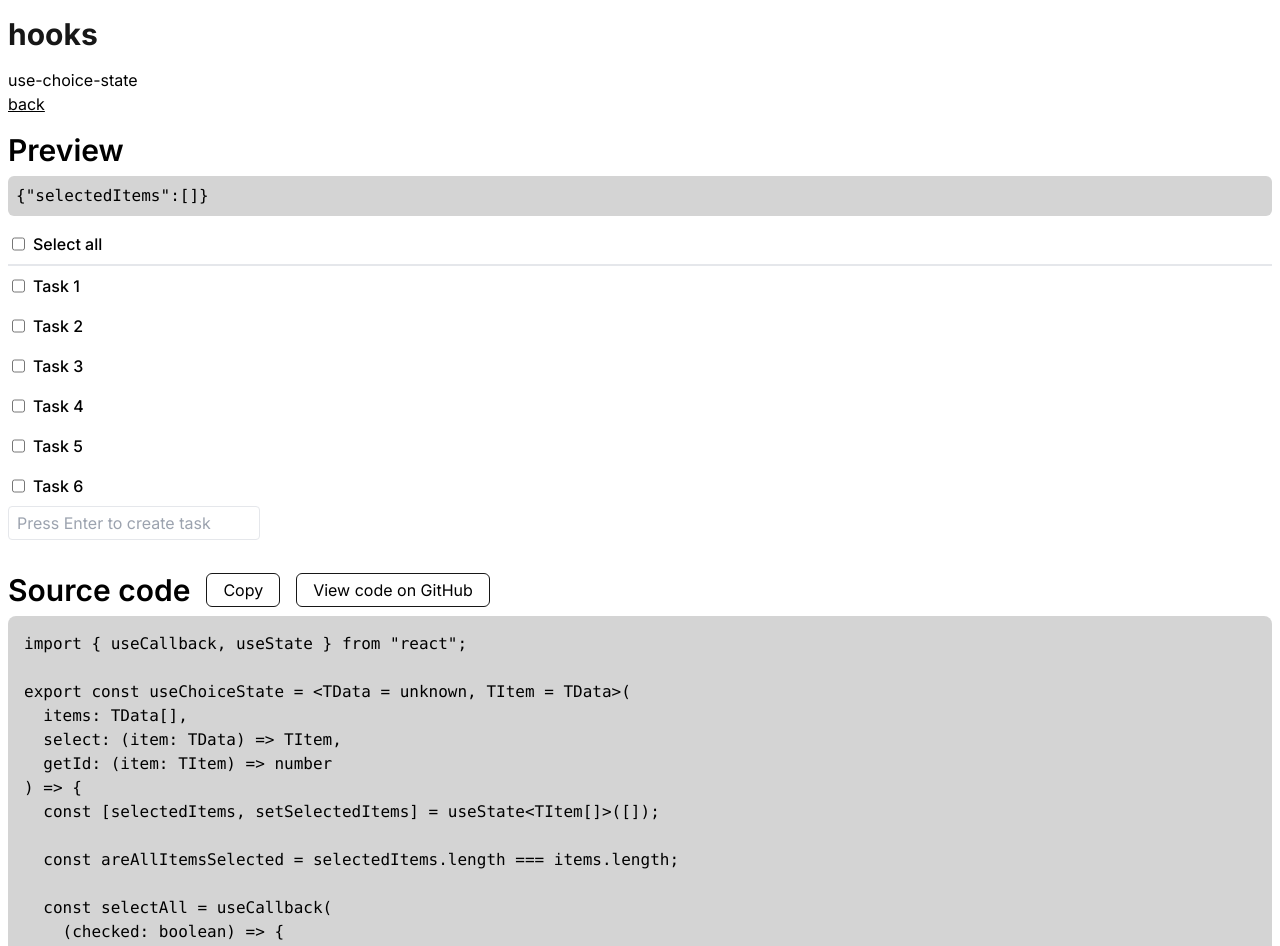
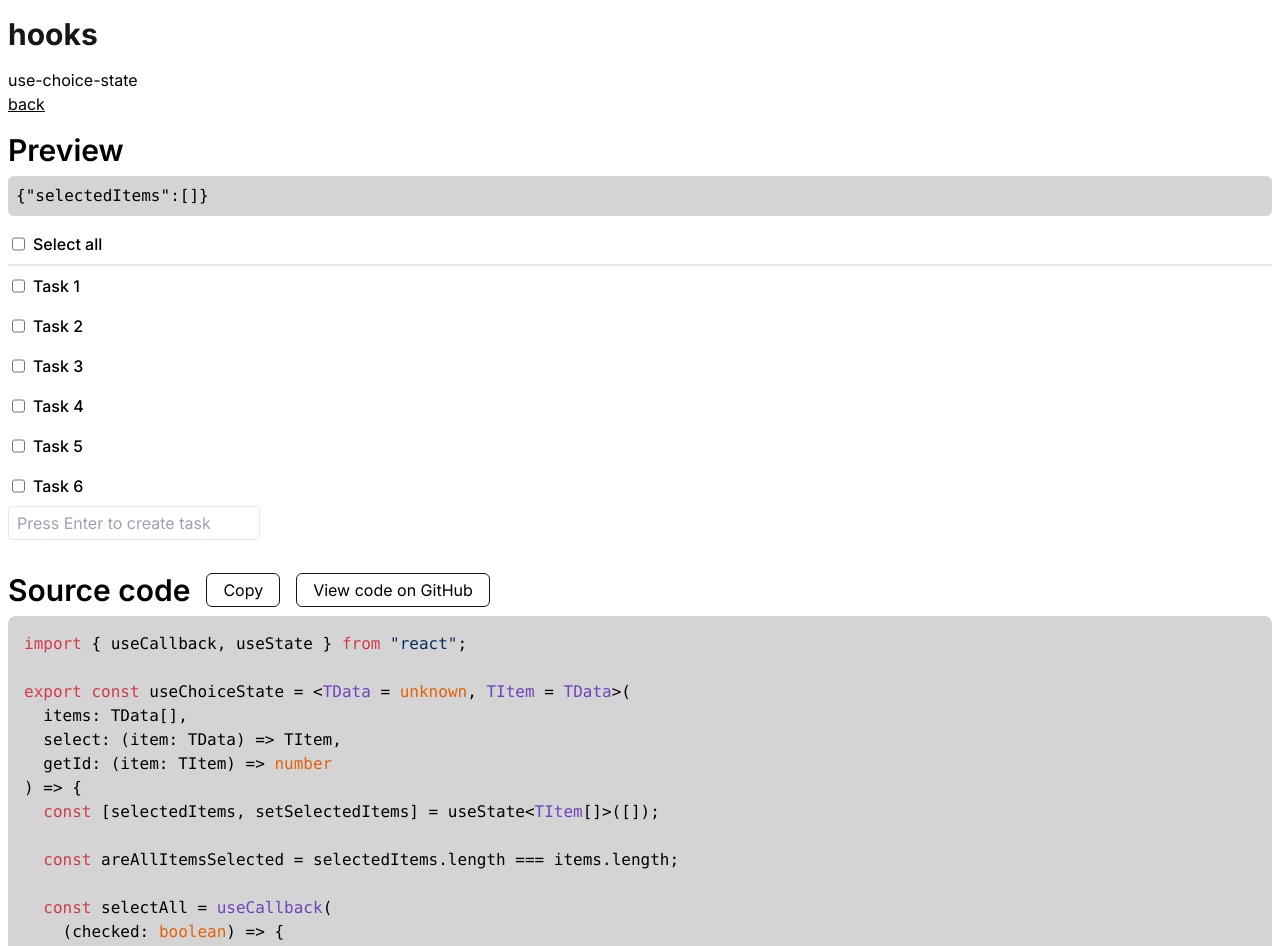
Before and after one commit to tsivinsky/hooks, a Next.js app: page /use-choice-state in a window 1280 px wide. Shown: the top 946 px of the page. Built offline with nearby package versions, Linux system fonts and the light colour scheme.

Commit message:
Add syntax highlighting with `highlight.js`

```diff
--- a/package.json
+++ b/package.json
@@ -16,6 +16,7 @@
     "clsx": "^2.0.0",
     "eslint": "8.45.0",
     "eslint-config-next": "13.4.12",
+    "highlight.js": "^11.8.0",
     "next": "13.4.12",
     "postcss": "8.4.27",
     "react": "18.2.0",
--- a/src/components/Code.tsx
+++ b/src/components/Code.tsx
@@ -1,6 +1,8 @@
 import { FC } from "react";
 import Link from "next/link";
 import fs from "fs/promises";
+import hljs from "highlight.js";
+import "highlight.js/styles/github.css";
 import { CopyButton } from "./CopyButton";
 import { Button } from "./Button";
 
@@ -26,9 +28,12 @@ export const Code: FC<CodeProps> = async ({
           <Button>View code on GitHub</Button>
         </Link>
       </div>
-      <pre className="bg-neutral-300 p-4 rounded-lg max-h-[500px] overflow-x-auto">
-        {data}
-      </pre>
+      <pre
+        className="bg-neutral-300 p-4 rounded-lg max-h-[500px] overflow-x-auto"
+        dangerouslySetInnerHTML={{
+          __html: hljs.highlight(data, { language: "ts" }).value,
+        }}
+      />
     </div>
   );
 };
```
Also changed, not shown: 1 other file (tests, documents, lock files or other folders).
